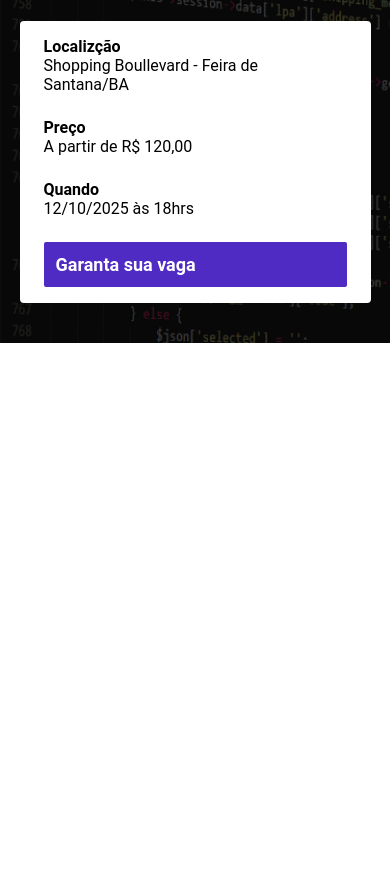
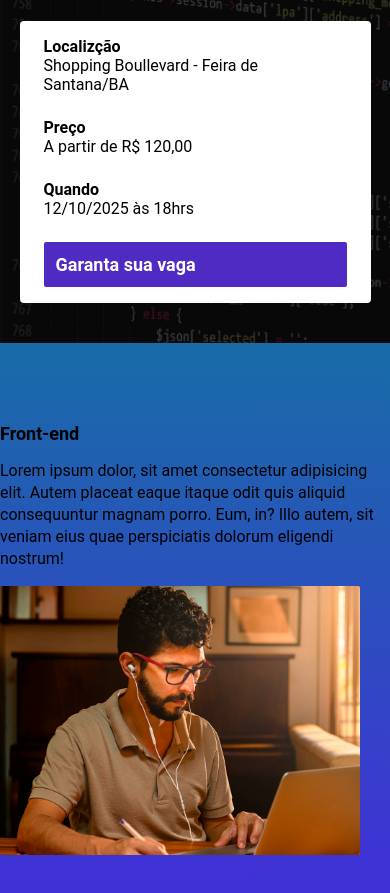
Before and after one commit to Welliveltondev/EBAC-TALKS, a website built with Parcel: page src/index.html in a window 390 px wide. Shown: the part 179-1072 px from the top of the page. Before the commit the page ends 844 px from the top, so only its background shows below. Built offline with nearby package versions, Linux system fonts and the light colour scheme; a web font is replaced by a local one.

Commit message:
criando  a seçao de front-end

```diff
--- a/src/index.html
+++ b/src/index.html
@@ -37,6 +37,17 @@
             </div>
         </div>
     </header>
+
+    <section class="event">
+        <div class="event__container"></div>
+            <div class="event__details">
+                <h2 class="event__details__title">Front-end</h2>
+                <p class="event__details__description">
+                    Lorem ipsum dolor, sit amet consectetur adipisicing elit. Autem placeat eaque itaque odit quis aliquid consequuntur magnam porro. Eum, in? Illo autem, sit veniam eius quae perspiciatis dolorum eligendi nostrum!
+                </p>
+        </div>
+        <img class="event__image" src="./images/frontend.png" alt="Front-end">
+    </section>
     <script src="./scripts/main.js"></script>
 </body>
 </html>
--- /dev/null
+++ b/src/styles/_event.scss
@@ -0,0 +1,42 @@
+.event {
+    padding: 80px 0;
+    background-image:linear-gradient(#186ca7, #442bdb);
+
+    .container {
+        display: flex;
+    }
+
+    &__image {
+        max-width: 360px;
+        border-radius: 2px;
+    }
+
+    &__details {
+        margin-right: 40px;
+
+        &__title {
+            font-size: 18px;
+            font-weight: bold;
+            margin-bottom: 16px;
+        }
+
+        &__description {
+            line-height: 22px;
+        }
+    }
+
+    @media (max-width: 640px) {
+        .container {
+            display: block;
+        }
+
+        &__image {
+            width: 100%;
+        }
+
+        &__details {
+            margin-right: 0;
+            margin-bottom: 16px;
+        }
+    }
+}
--- a/src/styles/main.scss
+++ b/src/styles/main.scss
@@ -1,6 +1,7 @@
 @use '_hero';
 @use 'components/infos-bar';
 @use 'components/_buttons';
+@use '_event';
 
 * {
     margin: 0;
```
